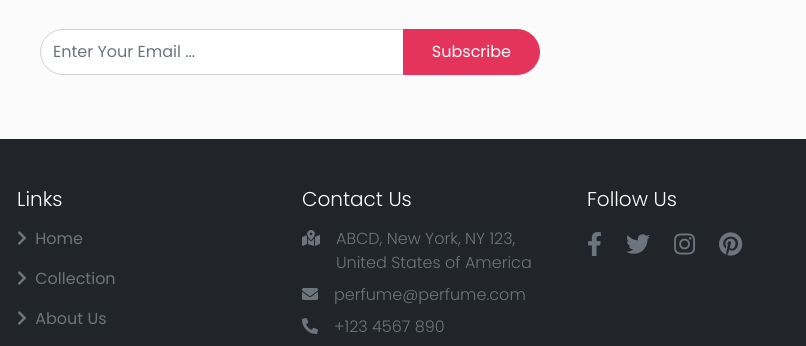
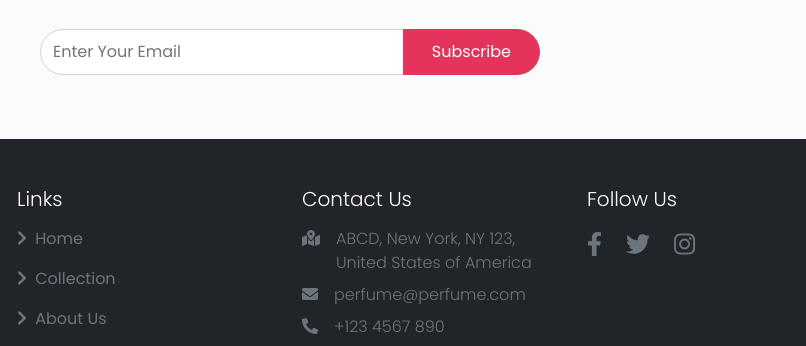
Before and after one commit to NNikoGG/ecommerce-website-sample, a plain HTML site: page index.html in a window 1280 px wide. Shown: the part 3660-4006 px from the top of the page, 350-1156 px from the left. Drawn offline with nearby package versions, Linux system fonts and the light colour scheme; a web font is replaced by a local one.

Commit message:
Added minor changes

```diff
--- a/index.html
+++ b/index.html
@@ -4,7 +4,7 @@
     <meta charset="UTF-8">
     <meta http-equiv="X-UA-Compatible" content="IE=edge">
     <meta name="viewport" content="width=device-width, initial-scale=1.0">
-    <title>Perfume</title>
+    <title>Perfuroma</title>
     <!-- fontawesome cdn -->
     <link rel="stylesheet" href="https://cdnjs.cloudflare.com/ajax/libs/font-awesome/5.15.4/css/all.min.css" integrity="sha512-1ycn6IcaQQ40/MKBW2W4Rhis/DbILU74C1vSrLJxCq57o941Ym01SwNsOMqvEBFlcgUa6xLiPY/NS5R+E6ztJQ==" crossorigin="anonymous" referrerpolicy="no-referrer" />
     <!-- bootstrap css -->
@@ -382,7 +382,7 @@
 
                 <p class = "text-center text-muted">Subscribe to our newsletter and be eligible to receive 5% off on the next purchase!</p>
                 <div class = "input-group mb-3 mt-3">
-                    <input type = "text" class = "form-control" placeholder="Enter Your Email ...">
+                    <input type = "text" class = "form-control" placeholder="Enter Your Email">
                     <button class = "btn btn-primary" type = "submit">Subscribe</button>
                 </div>
             </div>
@@ -467,11 +467,6 @@
                                     <i class = "fab fa-instagram"></i>
                                 </a>
                             </li>
-                            <li>
-                                <a href = "#" class = "text-white text-decoration-none text-muted fs-4 me-4">
-                                    <i class = "fab fa-pinterest"></i>
-                                </a>
-                            </li>
                         </ul>
                     </div>
                 </div>
```
